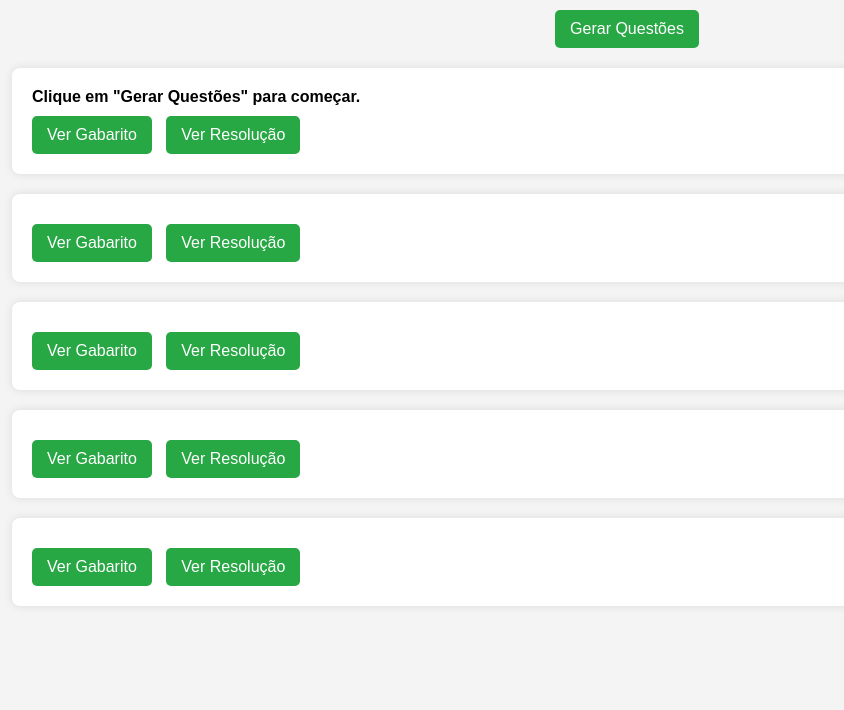
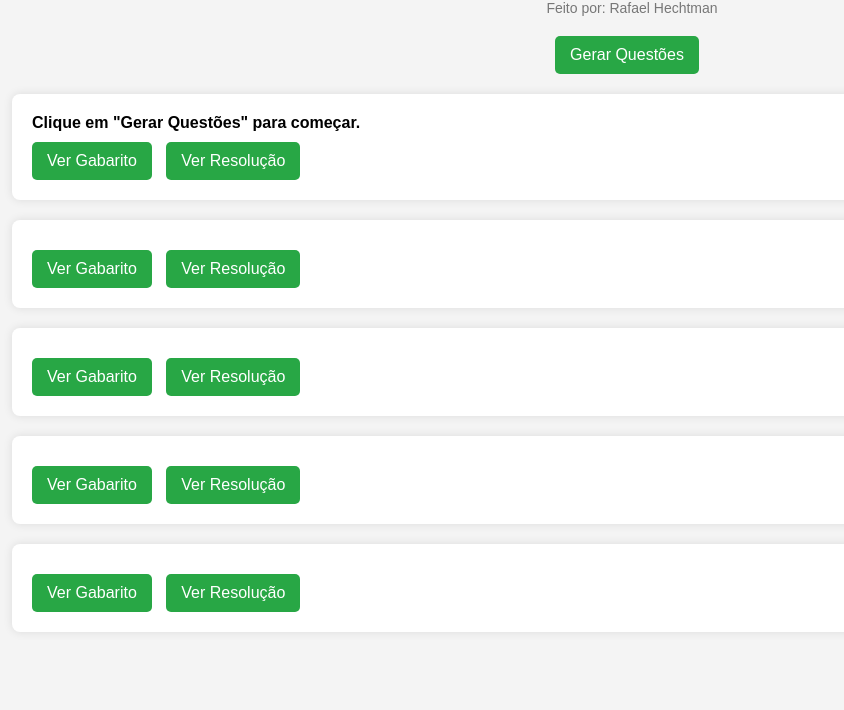
Before and after one commit to rafaelhechtman/matematicaestatistica, a plain HTML site: page index.html in a window 1280 px wide. Shown: the part 90-800 px from the top of the page, without its empty margins (8-852 px from the left). Drawn offline with Linux system fonts and the light colour scheme.

Commit message:
Update index.html

```diff
--- a/index.html
+++ b/index.html
@@ -3,7 +3,7 @@
 <head>
     <meta charset="UTF-8">
     <meta name="viewport" content="width=device-width, initial-scale=1.0">
-    <title>Questões de Estatística, Rafael Hechtman</title>
+    <title>Questões de Estatística</title>
     <style>
         body {
             font-family: Arial, sans-serif;
@@ -14,6 +14,13 @@
         h1 {
             text-align: center;
             color: #333;
+        }
+        .credit {
+            text-align: center;
+            color: #777;
+            font-size: 14px;
+            margin-top: -10px;
+            margin-bottom: 20px;
         }
         .button-container {
             text-align: center;
@@ -153,6 +160,8 @@
 </head>
 <body>
     <h1>Questões de Estatística</h1>
+    <p class="credit">Feito por: Rafael Hechtman</p>
+
     <div class="button-container">
         <button class="show-button" onclick="gerarValores()">Gerar Questões</button>
     </div>
```
